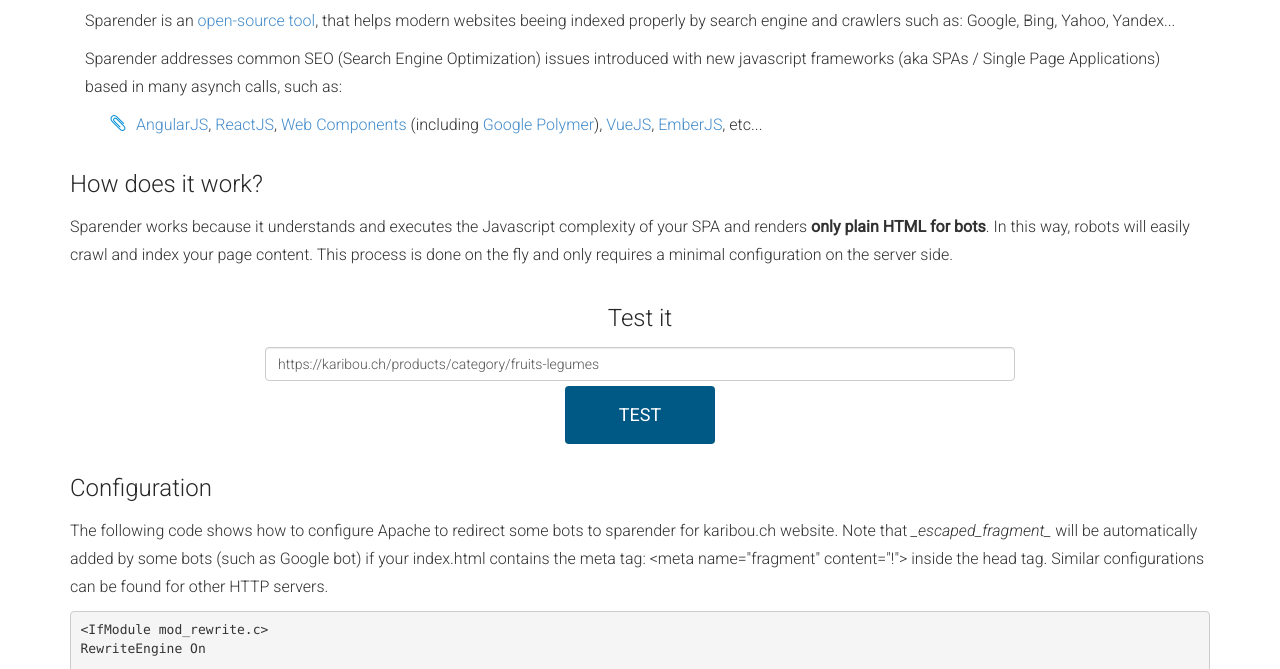
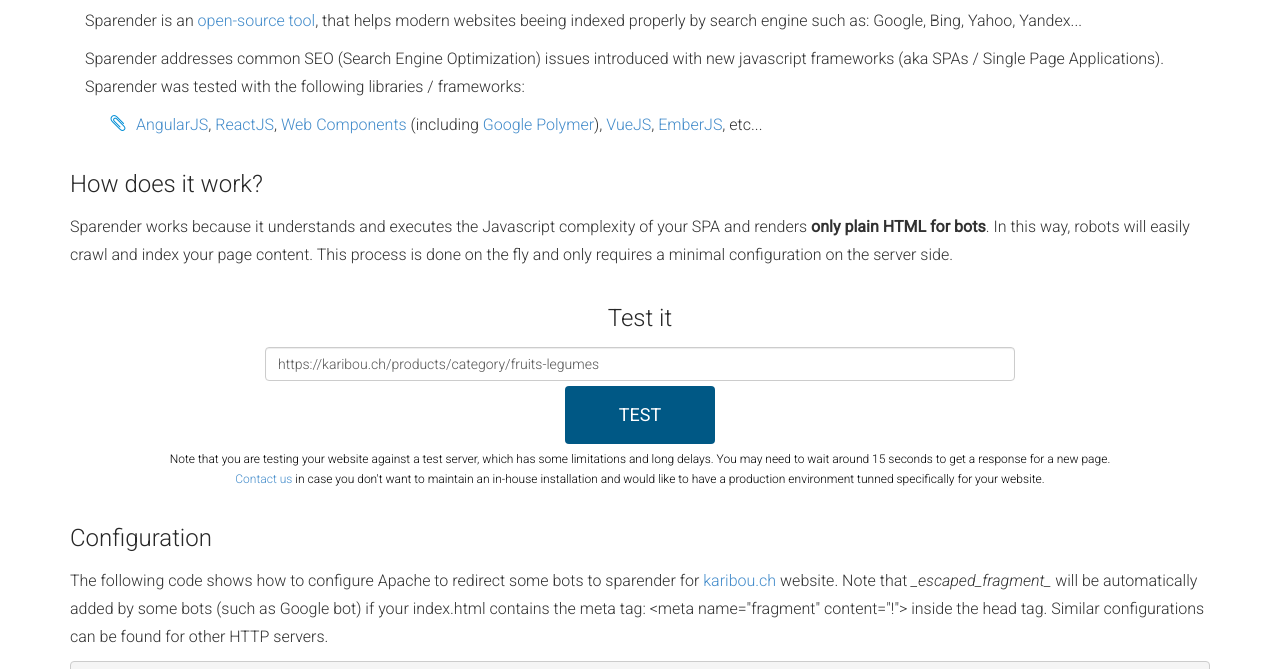
Before and after one commit to sparender/sparender.com, a plain HTML site: page index.html in a window 1280 px wide. Shown: the part 98-767 px from the top of the page. Drawn offline with nearby package versions, Linux system fonts and the light colour scheme; files whose address does not match are found by name.

Commit message:
adding index

```diff
--- a/index.html
+++ b/index.html
@@ -127,8 +127,8 @@
 
 
             <div class="col-md-12">
-                <p>Sparender is an <a href="https://github.com/sparender/sparender">open-source tool</a>, that helps modern websites beeing indexed properly by search engine and crawlers such as: Google, Bing, Yahoo, Yandex...</p>
-                <p>Sparender addresses common SEO (Search Engine Optimization) issues introduced with new javascript frameworks (aka SPAs / Single Page Applications) based in many asynch calls, such as:
+                <p>Sparender is an <a href="https://github.com/sparender/sparender">open-source tool</a>, that helps modern websites beeing indexed properly by search engine such as: Google, Bing, Yahoo, Yandex...</p>
+                <p>Sparender addresses common SEO (Search Engine Optimization) issues introduced with new javascript frameworks (aka SPAs / Single Page Applications). Sparender was tested with the following libraries / frameworks:
             </div>
 
             <!-- FEATURE LIST -->
@@ -161,7 +161,6 @@
 <section class="download" id="download">
 
       <h3 class="dark-text">Test it</h3>
-
       <div>
 
         <div class="container">
@@ -176,6 +175,12 @@
                 <button onclick="callSparender()" id="subscribe-button" class="btn btn-default standard-button">TEST</button>
 
             </div>
+
+            <div class="col-md-10 col-md-offset-1">
+              <p style="color:black; font-size: 12px; line-height: 20px;">Note that you are testing your website against a test server, which has some limitations and long delays. You may need to wait around 15 seconds to get a response for a new page. <a href="mailto:hello@sparender.com">Contact us</a> in case you don't want to maintain an in-house installation and would like to have a production environment tunned specifically for your website.</p>
+
+            </div>
+
             <!-- END COLUMN -->
 
           </div>
@@ -207,7 +212,7 @@
 
                   <h3 class="dark-text">Configuration</h3>
 
-                  <p>The following code shows how to configure Apache to redirect some bots to sparender for karibou.ch website. Note that <i>_escaped_fragment_</i> will be automatically added by some bots (such as Google bot) if your index.html contains the meta tag: &lt;meta name="fragment" content="!"> inside the head tag.
+                  <p>The following code shows how to configure Apache to redirect some bots to sparender for <a target="_blank" href="http://karibou.ch">karibou.ch</a> website. Note that <i>_escaped_fragment_</i> will be automatically added by some bots (such as Google bot) if your index.html contains the meta tag: &lt;meta name="fragment" content="!"> inside the head tag.
                   Similar configurations can be found for other HTTP servers.
                   </p>
 
```
